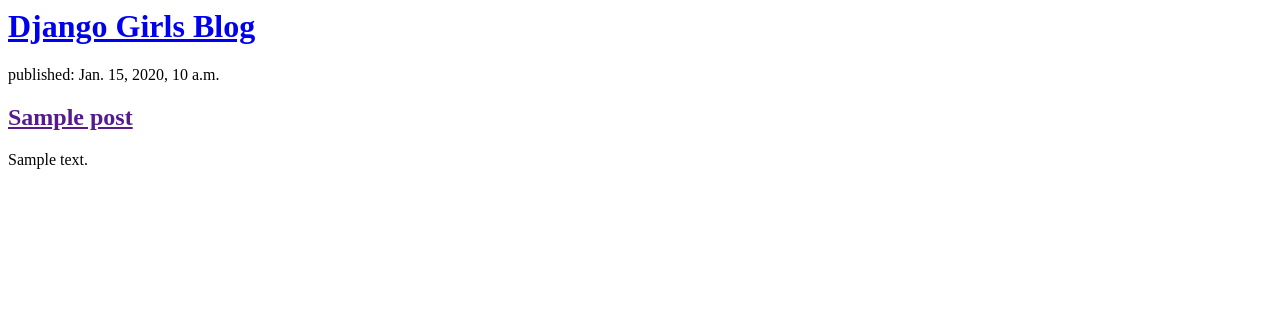
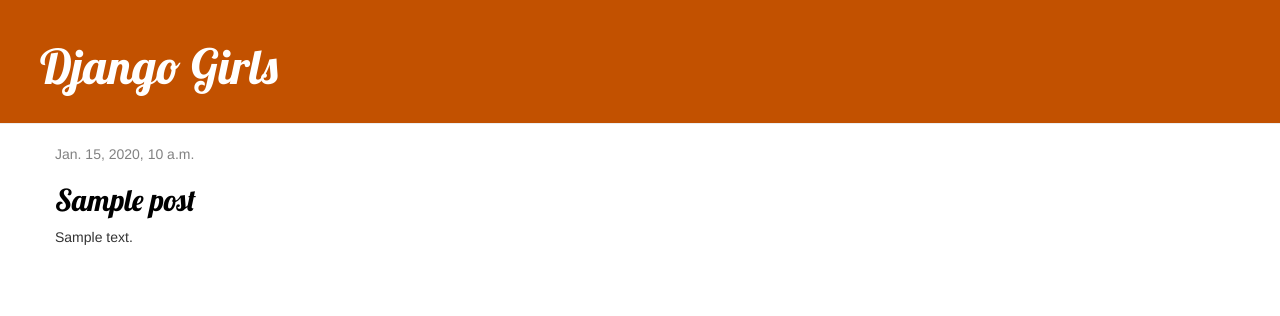
Before and after one commit to beto-990/my-first-blog, a Django app: page / in a window 1280 px wide. Shown: the top 316 px of the page. Run offline with Django 3.2, Linux system fonts and the light colour scheme; tables that the repository leaves empty hold one stand-in row (values such as "Sample post"); some libraries are stand-ins or nearby versions.

Commit message:
Added view and template for detailed blog post as well as CSS for the site.

```diff
--- /dev/null
+++ b/mysite2/blog/static/css/blog.css
@@ -0,0 +1,48 @@
+
+
+.page-header {
+    background-color: #C25100;
+    margin-top: 0;
+    padding: 20px 20px 20px 40px;
+}
+
+.page-header h1, .page-header h1 a, .page-header h1 a:visited, .page-header h1 a:active {
+    color: #ffffff;
+    font-size: 36pt;
+    text-decoration: none;
+}
+
+.content {
+    margin-left: 40px;
+}
+
+h1, h2, h3, h4 {
+    font-family: 'Lobster', cursive;
+}
+
+.date {
+    color: #828282;
+}
+
+.save {
+    float: right;
+}
+
+.post-form textarea, .post-form input {
+    width: 100%;
+}
+
+.top-menu, .top-menu:hover, .top-menu:visited {
+    color: #ffffff;
+    float: right;
+    font-size: 26pt;
+    margin-right: 20px;
+}
+
+.post {
+    margin-bottom: 70px;
+}
+
+.post h2 a, .post h2 a:visited {
+    color: #000000;
+}
--- /dev/null
+++ b/mysite2/blog/templates/blog/base.html
@@ -0,0 +1,23 @@
+{% load static %}
+<html>
+    <head>
+        <title>Django Girls </title>
+        <link rel="stylesheet" href="//maxcdn.bootstrapcdn.com/bootstrap/3.2.0/css/bootstrap.min.css">
+        <link rel="stylesheet" href="//maxcdn.bootstrapcdn.com/bootstrap/3.2.0/css/bootstrap-theme.min.css">
+        <link href='//fonts.googleapis.com/css?family=Lobster&subset=latin,latin-ext' rel='stylesheet' type='text/css'>
+        <link rel="stylesheet" href="{% static 'css/blog.css' %}">
+    </head>
+    <body>
+    <div class="page-header">
+        <h1><a href="/">Django Girls </a></h1>
+    </div>
+    <div class="content container">
+        <div class="row">
+            <div class="col-md-8">
+            {% block content %}
+            {% endblock %}
+            </div>
+        </div>
+    </div>
+</body>
+</html>
--- a/mysite2/blog/templates/blog/post_list.html
+++ b/mysite2/blog/templates/blog/post_list.html
@@ -1,13 +1,14 @@
-</html>
+{% extends 'blog/base.html' %}
 
-<div>
-    <h1><a href="/">Django Girls Blog</a></h1>
-</div>
 
-{% for post in posts %}
-    <div>
-        <p>published: {{ post.published_date }}</p>
-        <h2><a href="">{{ post.title }}</a></h2>
-        <p>{{ post.text|linebreaksbr }}</p>
-    </div>
-{% endfor %}
+{% block content %}
+    {% for post in posts %}
+        <div class="post">
+            <div class="date">
+                {{ post.published_date }}
+            </div>
+            <h2><a href="{% url 'post_detail' pk=post.pk %}">{{ post.title }}</a></h2>
+            <p>{{ post.text|linebreaksbr }}</p>
+        </div>
+    {% endfor %}
+{% endblock %}
--- a/mysite2/blog/urls.py
+++ b/mysite2/blog/urls.py
@@ -3,4 +3,5 @@
 
 urlpatterns = [
     path('', views.post_list, name='post_list'),
+    path('post/<int:pk>/', views.post_detail, name='post_detail')
 ]
--- a/mysite2/blog/views.py
+++ b/mysite2/blog/views.py
@@ -1,6 +1,7 @@
 from django.shortcuts import render
 from .models import Post
 from django.utils import timezone
+from django.shortcuts import render, get_object_or_404
 
 
 # Create your views here.
@@ -10,3 +11,7 @@
 def post_list(request):
     posts = Post.objects.filter(published_date__lte=timezone.now()).order_by('published_date')
     return render(request, 'blog/post_list.html', {'posts': posts})
+
+def post_detail(request, pk):
+    post = get_object_or_404(Post, pk=pk)
+    return render(request, 'blog/post_detail.html', {'post': post})
```
Also changed, not shown: mysite2/blog/templates/blog/post_detail.html (added, +13 -0 lines).
